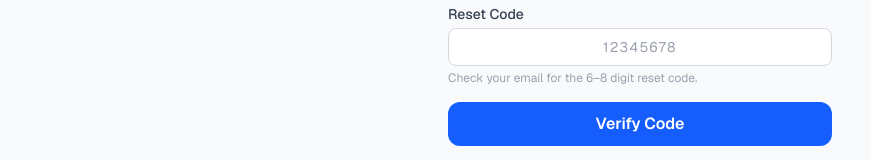
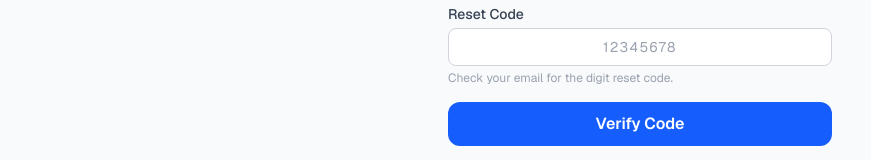
Before and after one commit to ipipi2024/nilexialearning, a Next.js app: page /reset-password in a window 1280 px wide. Shown: the part 394-554 px from the top of the page, without its empty margins (0-871 px from the left). Built offline with nearby package versions, Linux system fonts and the light colour scheme.

Commit message:
removed 6-8 because it does not match

```diff
--- a/src/app/reset-password/ResetPasswordForm.tsx
+++ b/src/app/reset-password/ResetPasswordForm.tsx
@@ -142,7 +142,7 @@ export function ResetPasswordForm({ email: initialEmail }: { email: string }) {
             className="w-full border border-gray-300 dark:border-gray-600 bg-white dark:bg-gray-800 rounded-lg px-3 py-2 text-sm tracking-widest text-center text-gray-900 dark:text-gray-100 placeholder:text-gray-400 dark:placeholder:text-gray-500 focus:outline-none focus:ring-2 focus:ring-blue-500"
           />
           <p className="text-xs text-gray-400 dark:text-gray-500 mt-1">
-            Check your email for the 6–8 digit reset code.
+            Check your email for the digit reset code.
           </p>
         </div>
 
```
